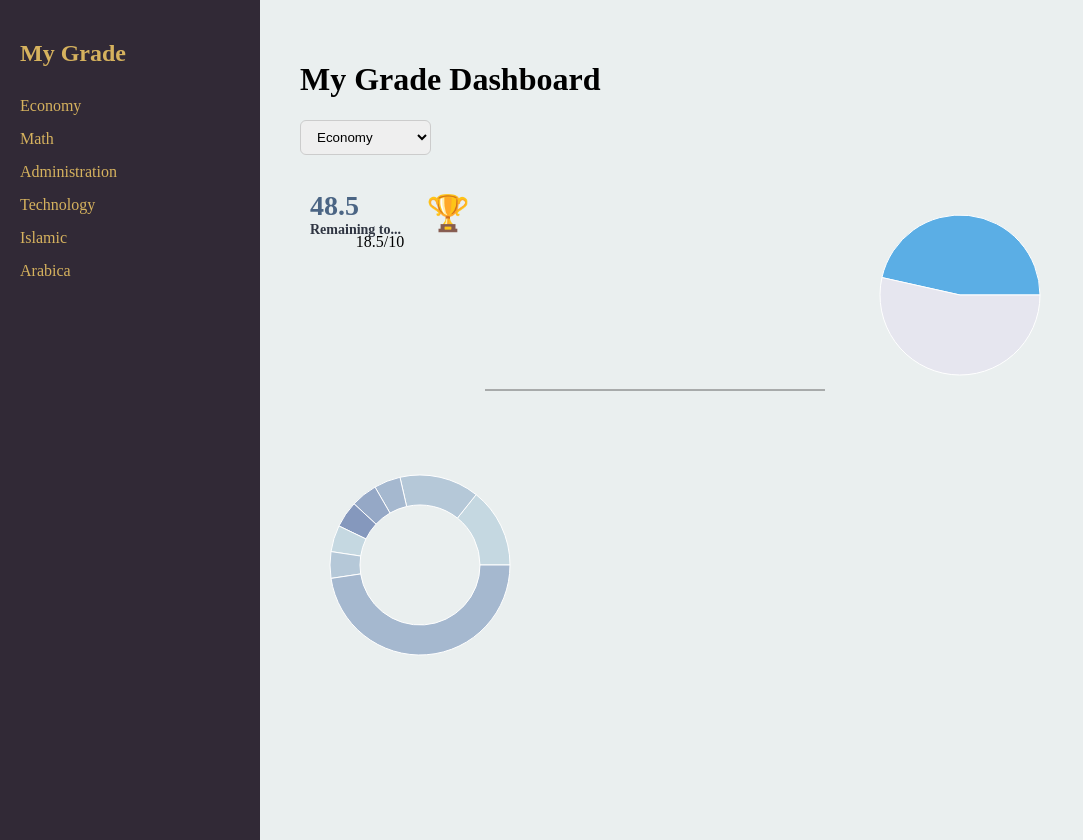
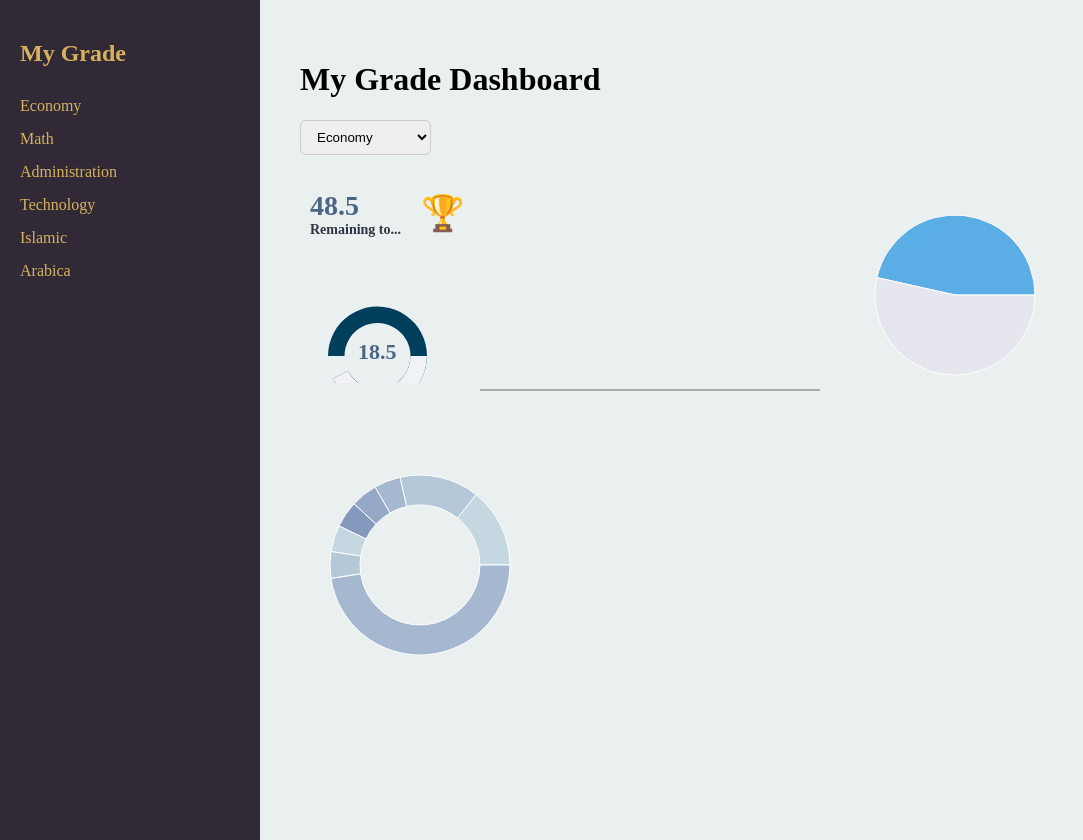
Before and after one commit to L-26-25L/l, a Next.js app: page / in a window 1280 px wide. Shown: the whole page, without its empty margins (0-1083 px from the left). Built offline with nearby package versions, Linux system fonts and the light colour scheme.

Commit message:
Update QuizGauge.jsx

```diff
--- a/components/QuizGauge.jsx
+++ b/components/QuizGauge.jsx
@@ -1,22 +1,38 @@
-import { RadialBarChart, RadialBar } from "recharts";
+import { PieChart, Pie, Cell, ResponsiveContainer } from "recharts";
 
 export default function QuizGauge({ value, max }) {
-  const data = [{ value }];
+  const data = [
+    { value: Number(value) },
+    { value: Number(max) - Number(value) },
+  ];
+  const COLORS = ["#003f5c", "#f1f2f6"]; // أزرق غامق ورمادي فاتح جداً
 
   return (
-    <div style={{ width:160, height:120 }}>
-      <RadialBarChart
-        innerRadius="70%"
-        outerRadius="100%"
-        data={data}
-        startAngle={180}
-        endAngle={0}
-      >
-        <RadialBar dataKey="value" fill="#836191" />
-      </RadialBarChart>
-
-      <div style={{ textAlign:"center", marginTop:-30 }}>
-        {value}/{max}
+    <div style={{ width: "100%", height: 120, position: "relative" }}>
+      <ResponsiveContainer width="100%" height="100%">
+        <PieChart>
+          <Pie
+            data={data}
+            cx="50%"
+            cy="80%"
+            startAngle={180}
+            endAngle={0}
+            innerRadius="60%"
+            outerRadius="90%"
+            paddingAngle={0}
+            dataKey="value"
+          >
+            {data.map((entry, index) => (
+              <Cell key={`cell-${index}`} fill={COLORS[index]} stroke="none" />
+            ))}
+          </Pie>
+        </PieChart>
+      </ResponsiveContainer>
+      <div style={{
+        position: "absolute", bottom: "15%", left: "50%",
+        transform: "translateX(-50%)", textAlign: "center"
+      }}>
+        <span style={{ fontSize: 22, fontWeight: "bold", color: "#4b6584" }}>{value}</span>
       </div>
     </div>
   );
```
